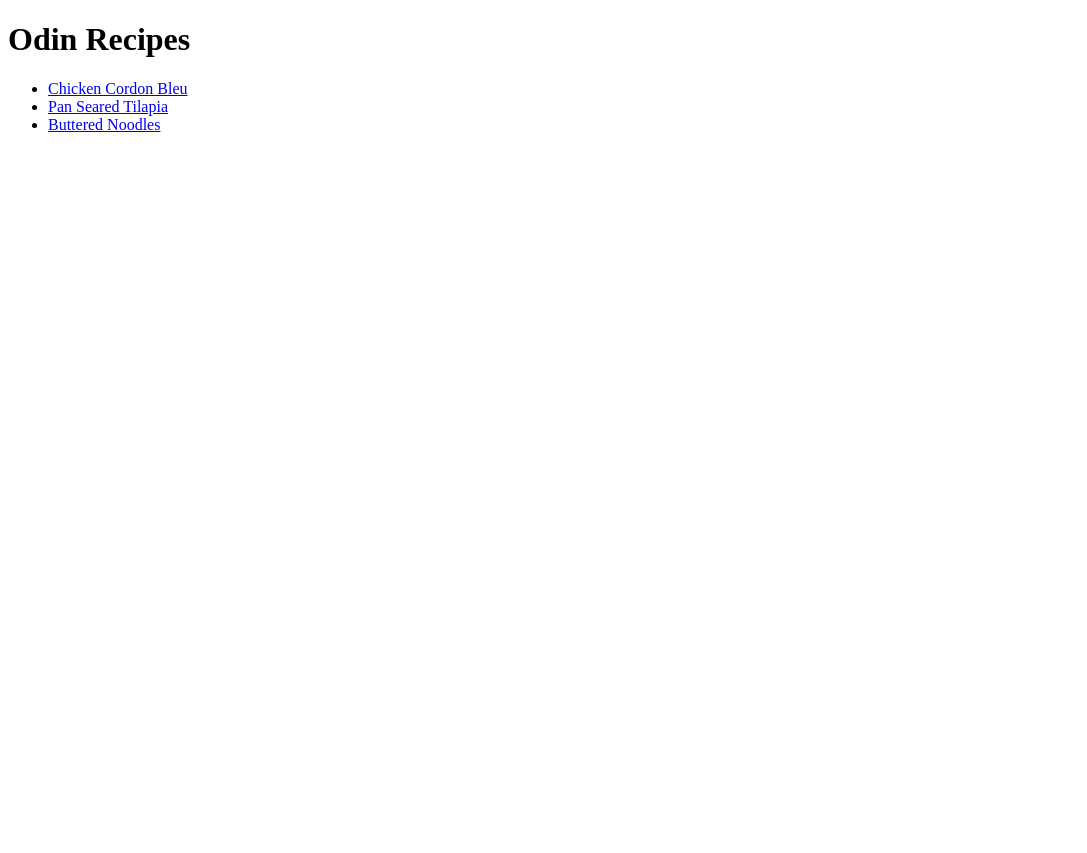
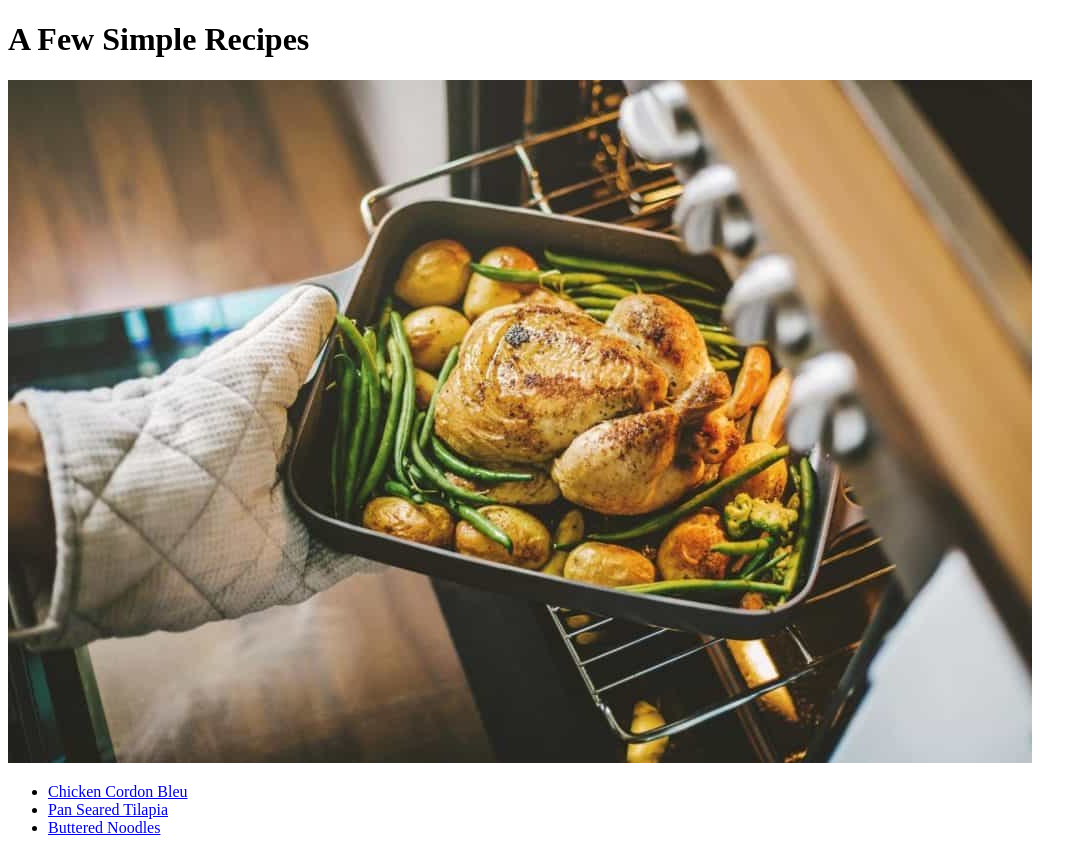
Before and after one commit to oarf82487/odin-recipes, a plain HTML site: page index.html in a window 1280 px wide. Shown: the whole page, without its empty margins (0-1087 px from the left). Before the commit the page ends 800 px from the top, so only its background shows below. Drawn offline with Linux system fonts and the light colour scheme.

Commit message:
Final touches

```diff
--- a/index.html
+++ b/index.html
@@ -9,7 +9,8 @@
 </head>
 
 <body>
-    <h1>Odin Recipes</h1>
+    <h1>A Few Simple Recipes</h1>
+    <img src="images/oven.jpg" alt="finished dish being taken out of the oven">
     <ul>
     <li><a href="./recipes/Chicken Cordon Bleu.html">Chicken Cordon Bleu</a></li>
     <li><a href="./recipes/Pan-Seared Tilapia.html">Pan Seared Tilapia</a></li>
```
Also changed, not shown: images/oven.jpg (added).
